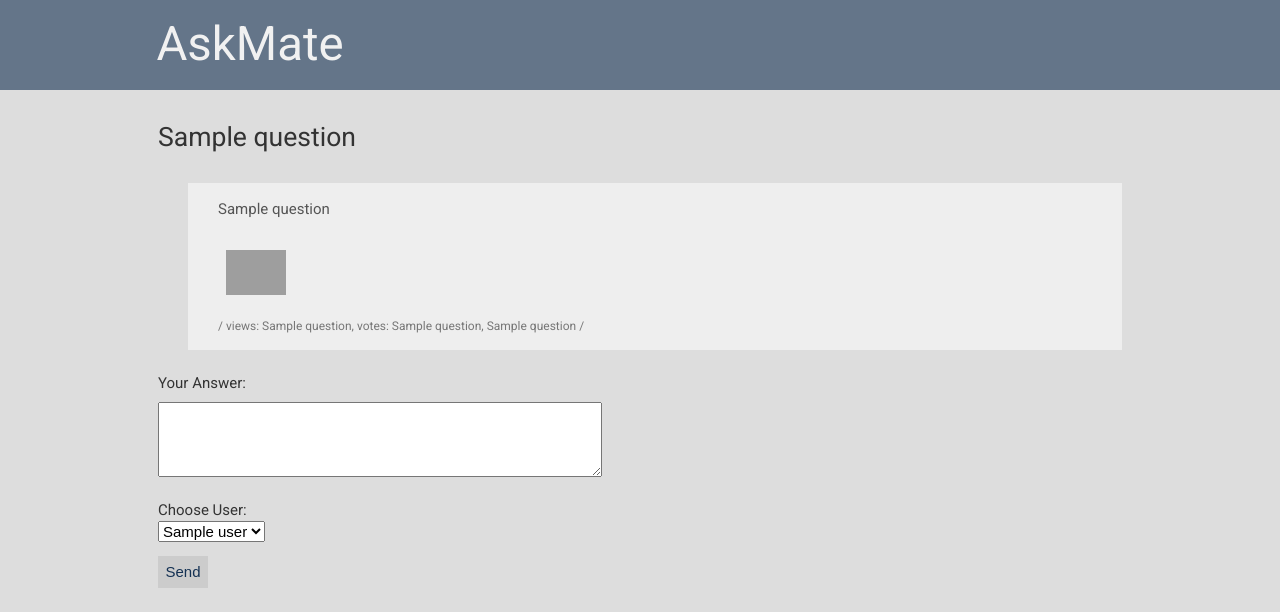
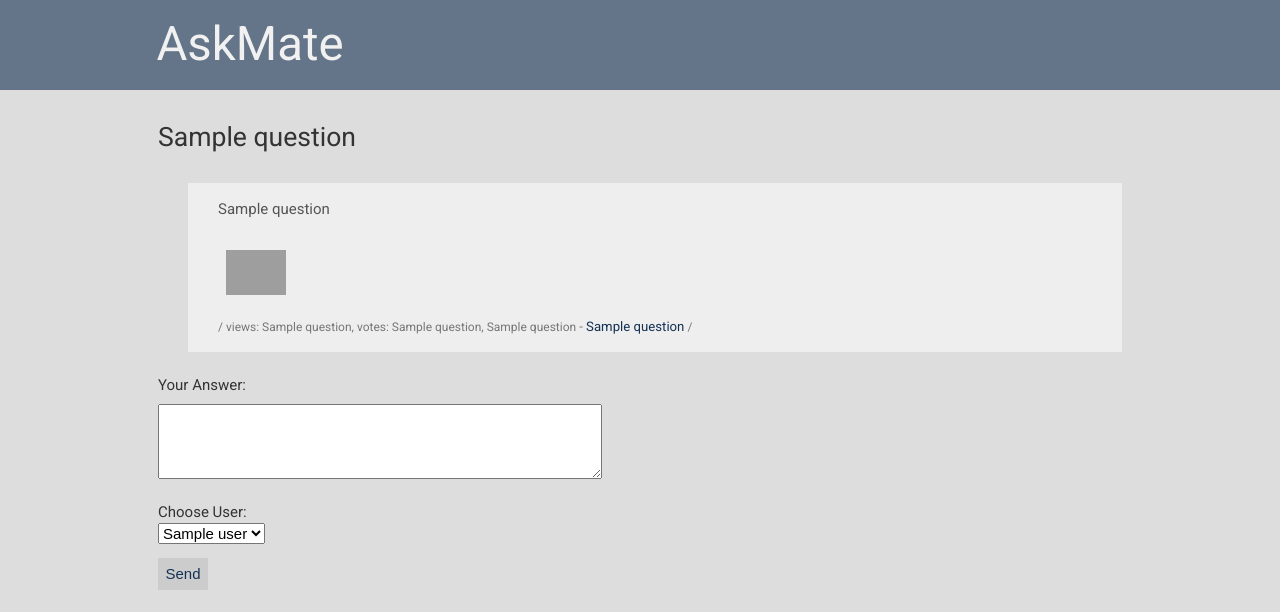
Before and after one commit to adamFoldvari/askmate-fejtorpotrh, a Flask app: template templates/display_question_answers.html in a window 1280 px wide. Shown: the top 612 px of the page. Run offline with Flask 2, Linux system fonts and the light colour scheme; the template is opened without the code that fills it: most values are stand-ins (such as "Sample title", 1, 10 or a date in 2020); grey boxes are pictures that could not be loaded.

Commit message:
Add users to question page

```diff
--- a/static/style.css
+++ b/static/style.css
@@ -293,3 +293,11 @@ a#back:hover {
 .button a#show-all-question {
     margin-left: 0;
 }
+
+strong {
+    font-size: 1.1em;
+}
+
+strong a {
+    padding: 0;
+}
--- a/templates/display_question_answers.html
+++ b/templates/display_question_answers.html
@@ -20,6 +20,9 @@
                         views: {{ question[2] }},
                         votes: {{ question[3] }},
                         {{ question[1] }}
+                        {% if question[8] %}
+                        <strong> - <a href="/user/{{ question[7] }}">{{ question[8] }}</a></strong>
+                        {% endif %}
                         /
                     </p>
                 </div>
@@ -49,7 +52,14 @@
                         <p>{{ comment[3] }}<br>
 
 
-                            <p id="comment-data">/ {{ comment[4] }} /</p>
+                            <p id="comment-data">
+                                /
+                                {{ comment[4] }}
+                                {% if comment[7] %}
+                                <strong> - <a href="/user/{{ comment[6] }}">{{ comment[7] }}</a></strong>
+                                {% endif %}
+                                /
+                            </p>
                         </p>
 
                     </li>
@@ -75,15 +85,19 @@
                                 <a id="image"href="/static/{{ answer[5] }}" target="_blank"><img src="/static/{{ answer[5] }}" width="60" alt="Image"></a><br>
                             {% endif %}
                             <p id="answer-data">
-                                / votes: {{ answer[2] }},
+                                /
+                                votes: {{ answer[2] }},
                                 {{ answer[1] }}
-                            /
+                                {% if answer[7] %}
+                                <strong> - <a href="/user/{{ answer[6] }}">{{ answer[7] }}</a></strong>
+                                {% endif %}
+                                /
                             </p>
                         </p>
                     </li>
                 {% endfor %}
                 </ul>
-                <p class="button"><a id="new_answer" href='/question/{{question[0]}}/new_answer'>New Answer</a></p>
+                <p class="button"><a id="new_answer" href='/question/{{question[0]}}/new_answer'>New answer</a></p>
             <p class="back-button"><a id="back" href="/"> <-- Back to questions</a></p>
             {% else %}
                 <br>
```
Also changed, not shown: data_manager.py (+15 -6 lines).
